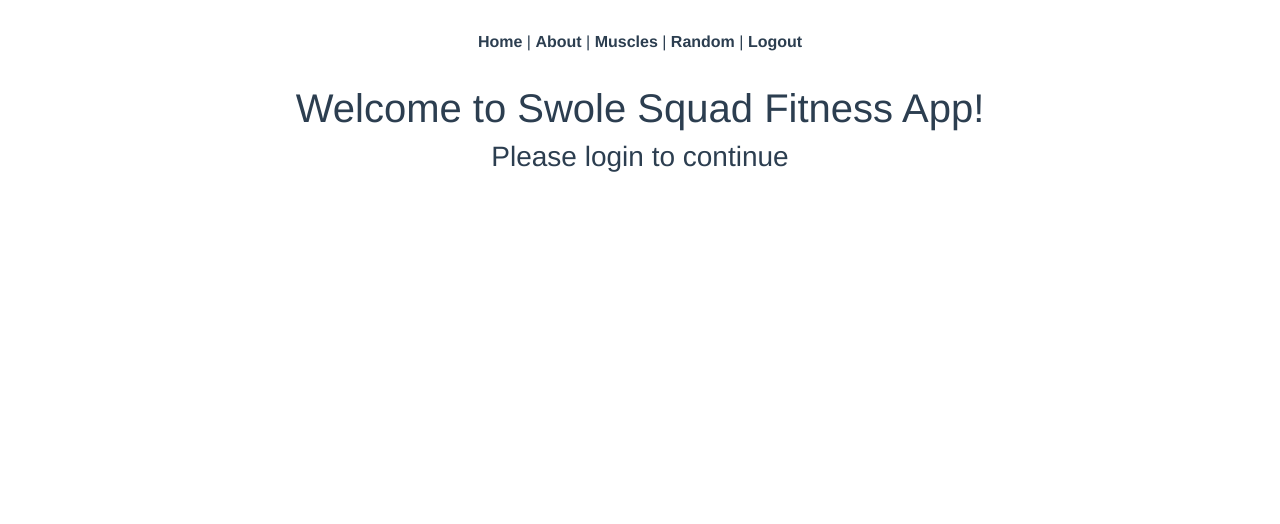
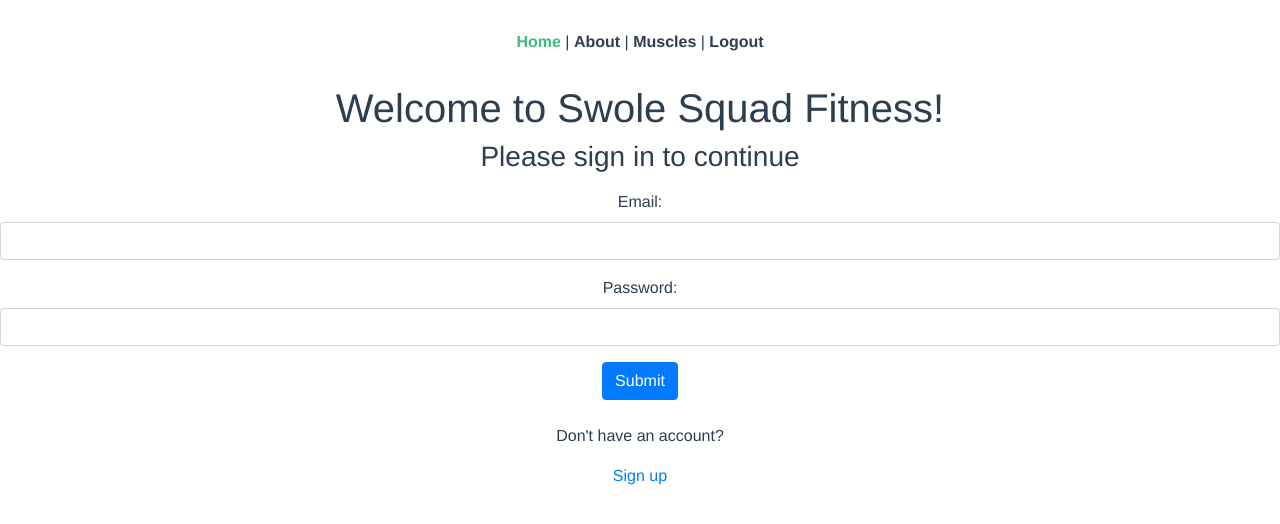
Before and after one commit to erictaelee/swole_squad_vue, a Vue app: page / in a window 1280 px wide. Shown: the top 524 px of the page. Built offline with nearby package versions, Linux system fonts and the light colour scheme.

Commit message:
fix function in muscle.vue

```diff
--- a/src/App.vue
+++ b/src/App.vue
@@ -1,11 +1,11 @@
 <template>
   <div id="app">
     <div id="nav">
-      <!-- <router-link to="/">Home</router-link> | -->
-      <router-link to="/login">Home</router-link> |
+      <router-link to="/">Home</router-link> |
+      <!-- <router-link to="/login">Home</router-link> | -->
       <router-link to="/about">About</router-link> |
       <router-link to="/muscles">Muscles</router-link> |
-      <router-link to="/muscles/random">Random</router-link> |
+      <!-- <router-link to="/muscles/random">Random</router-link> | -->
       <!-- <router-link to="/signup">Signup</router-link> | -->
       <router-link to="/logout">Logout</router-link>
     </div>
--- a/src/views/Home.vue
+++ b/src/views/Home.vue
@@ -1,15 +1,29 @@
 <template>
-  <div class="home">
-    <h1>{{ message }}</h1>
-    <h3> Please login to continue </h3>
+  <div class="login">
+    <form v-on:submit.prevent="submit()">
+      <h1>Welcome to Swole Squad Fitness!</h1>
+      <h3>Please sign in to continue</h3>
+      <ul>
+        <li class="text-danger" v-for="error in errors" v-bind:key="error">
+          {{ error }}
+        </li>
+      </ul>
+      <div class="form-group">
+        <label>Email:</label>
+        <input type="email" class="form-control" v-model="email">
+      </div>
+      <div class="form-group">
+        <label>Password:</label>
+        <input type="password" class="form-control" v-model="password">
+      </div>
+      <input type="submit" class="btn btn-primary" value="Submit">
+    </form>
+    <br />
+  <p>Don't have an account? </p>
+  <router-link to="/signup">Sign up</router-link>
+  </div>
 
-    </div>
-
-  </div>
 </template>
-
-<style>
-</style>
 
 <script>
 import axios from "axios";
@@ -17,10 +31,33 @@ import axios from "axios";
 export default {
   data: function () {
     return {
-      message: "Welcome to Swole Squad Fitness App!",
+      email: "",
+      password: "",
+      errors: [],
     };
   },
-  created: function () {},
-  methods: {},
+  methods: {
+    submit: function () {
+      var params = {
+        email: this.email,
+        password: this.password,
+      };
+      axios
+        .post("/api/sessions", params)
+        .then((response) => {
+          axios.defaults.headers.common["Authorization"] =
+            "Bearer " + response.data.jwt;
+          localStorage.setItem("jwt", response.data.jwt);
+          console.log(resposne.data);
+          this.$router.push("/muscles");
+        })
+        .catch((error) => {
+          console.log(error.response);
+          this.errors = ["Invalid email or password."];
+          this.email = "";
+          this.password = "";
+        });
+    },
+  },
 };
 </script>
--- a/src/views/Muscles.vue
+++ b/src/views/Muscles.vue
@@ -5,7 +5,7 @@
 
     <div v-for="muscle in muscles">
       {{ muscle.name }}
-      <p><button v-on:click="exercisesShow(exercise)"> Show Exercises </button></p>
+      <p><button v-on:click="exercisesShow(muscle)"> Show Exercises </button></p>
       <img v-bind:src="muscle.image_url">
       <hr />
     </div>
@@ -14,6 +14,7 @@
       <form method="dialog">
       <h2>Here will be some list of exercises</h2>
       <p>name: {{ selectedExercise.name }} </p>
+      <p v-for="exercise in selectedExercise.exercises"> {{exercise.name}} : {{ exercise.description }} </p>
       <button>Close</button>
       </form>
     </dialog>
@@ -55,10 +56,10 @@ export default {
       console.log(theExercise);
       this.selectedExercise = theExercise;
       document.querySelector("#exercise-details").showModal();
-      axios.get("http://localhost:3000/api/exercises").then((response) => {
-        console.log(response.data);
-        this.exercises = response.data;
-      });
+      // axios.get("http://localhost:3000/api/exercises").then((response) => {
+      //   console.log(response.data);
+      //   this.exercises = response.data;
+      // });
     },
   },
 };
```
